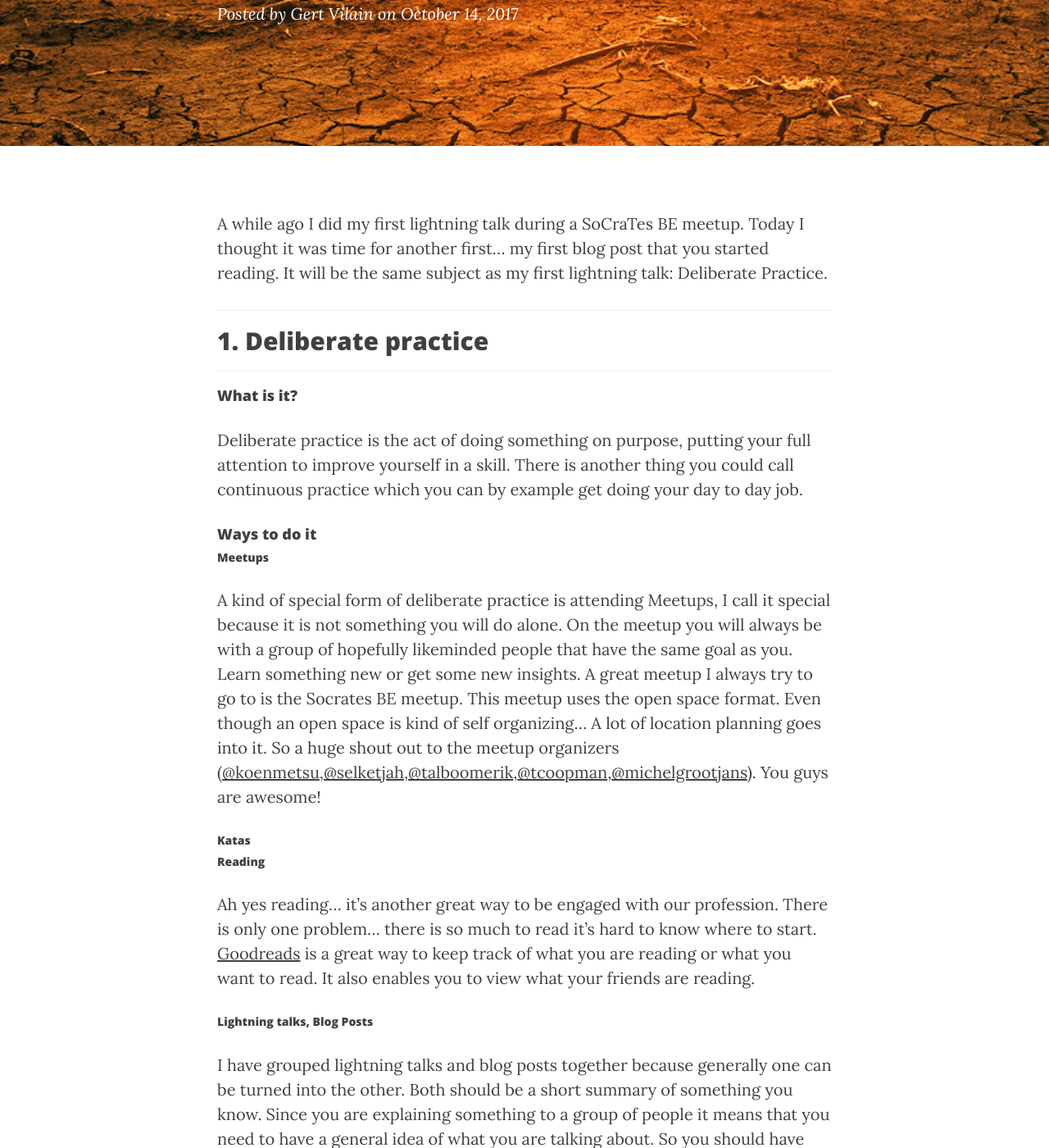
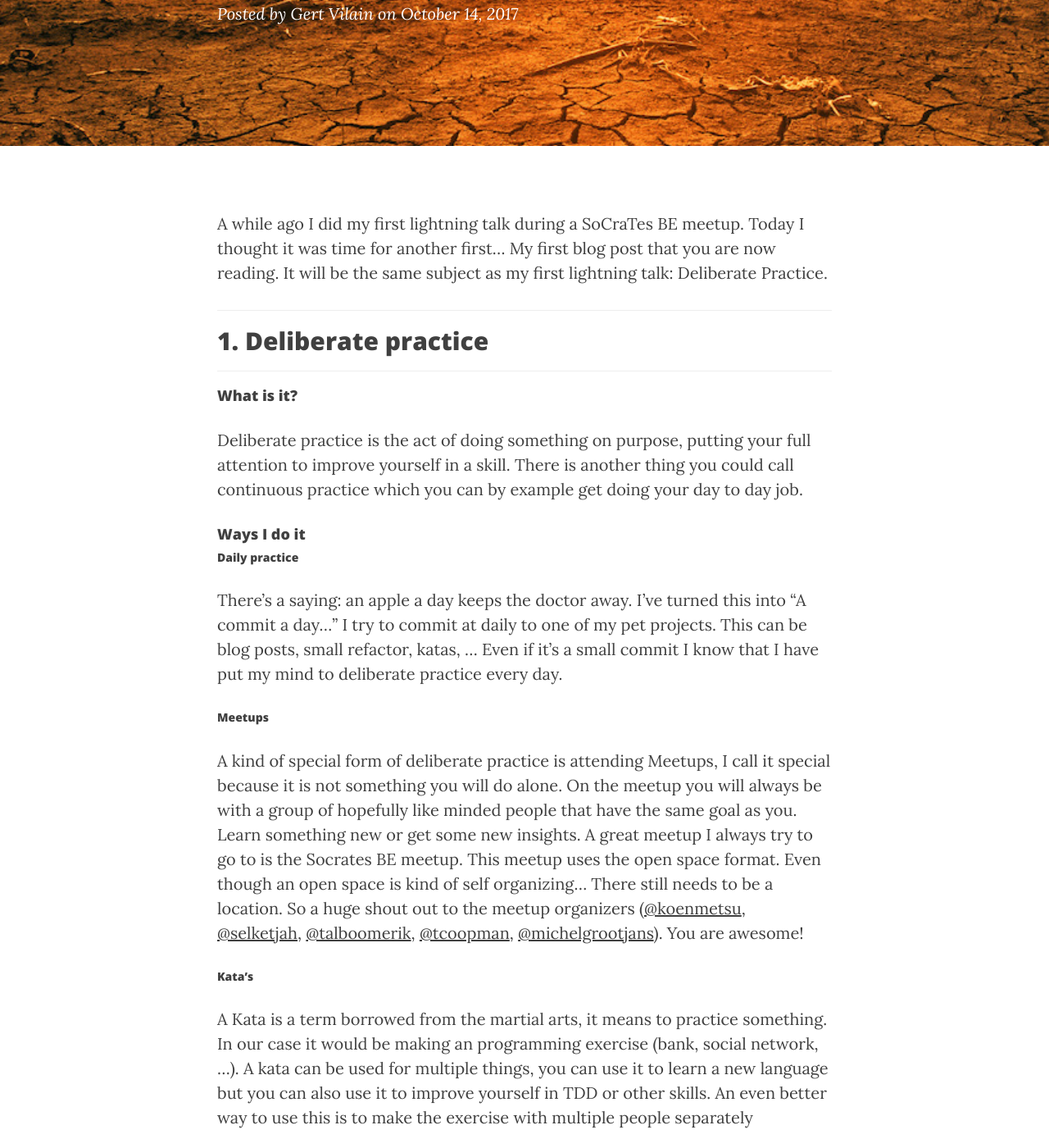
Before and after one commit to tripledio/tripledio.github.io, a Jekyll site: the page built from _posts/2017-10-14-Deliberate-Practice.md, in a window 1280 px wide and 1400 px high, scrolled down 235 px. Shown: the whole window at 82% size. Built offline with Jekyll 4.4.1, drawn with Linux system fonts in a browser that asks for light colours; nearby versions of some CDN libraries; some of the changed text lies outside the part shown.

Commit message:
Nearing the finish I think

```diff
--- a/_posts/2017-10-14-Deliberate-Practice.md
+++ b/_posts/2017-10-14-Deliberate-Practice.md
@@ -8,7 +8,7 @@ excerpt: A blog post about what deliberate practice is and how I do it
 ---
 
 A while ago I did my first lightning talk during a SoCraTes BE meetup. Today I thought it was time for another first...
-my first blog post that you started reading. It will be the same subject as my first lightning talk: Deliberate Practice.
+My first blog post that you are now reading. It will be the same subject as my first lightning talk: Deliberate Practice.
 
 ---
 
@@ -21,16 +21,24 @@ my first blog post that you started reading. It will be the same subject as my f
 Deliberate practice is the act of doing something on purpose, putting your full attention to improve yourself in a skill.
 There is another thing you could call continuous practice which you can by example get doing your day to day job.
 
-#### Ways to do it <a id="1.b"/>
+#### Ways I do it <a id="1.b"/>
+
+##### Daily practice
+There's a saying: an apple a day keeps the doctor away. I've turned this into "A commit a day..." I try to commit at daily to one of my pet projects.
+This can be blog posts, small refactor, katas, ... Even if it's a small commit I know that I have put my mind to deliberate practice every day.
 
 ##### Meetups
 A kind of special form of deliberate practice is attending Meetups, I call it special because it is not something you will do alone.
-On the meetup you will always be with a group of hopefully likeminded people that have the same goal as you.
+On the meetup you will always be with a group of hopefully like minded people that have the same goal as you.
 Learn something new or get some new insights. A great meetup I always try to go to is the Socrates BE meetup. This meetup uses the open space format.
-Even though an open space is kind of self organizing... A lot of location planning goes into it.
-So a huge shout out to the meetup organizers ([@koenmetsu](https://twitter.com/koenmetsu),[@selketjah](https://twitter.com/selketjah),[@talboomerik](https://twitter.com/talboomerik),[@tcoopman](https://twitter.com/tcoopman),[@michelgrootjans](https://twitter.com/michelgrootjans)).
-You guys are awesome!
-##### Katas
+Even though an open space is kind of self organizing... There still needs to be a location.
+So a huge shout out to the meetup organizers ([@koenmetsu](https://twitter.com/koenmetsu), [@selketjah](https://twitter.com/selketjah), [@talboomerik](https://twitter.com/talboomerik), [@tcoopman](https://twitter.com/tcoopman), [@michelgrootjans](https://twitter.com/michelgrootjans)).
+You are awesome!
+
+##### Kata's
+A Kata is a term borrowed from the martial arts, it means to practice something. In our case it would be making an programming exercise (bank, social network, ...).
+A kata can be used for multiple things, you can use it to learn a new language but you can also use it to improve yourself in TDD or other skills. An even better way to use this is to make the exercise with multiple people separately
+
 ##### Reading
 Ah yes reading... it's another great way to be engaged with our profession. There is only one problem... there is so much to read
 it's hard to know where to start. [Goodreads](https://goodreads.com) is a great way to keep track of what you are reading or what you want to read. It also enables you to view what your friends are reading.
```
Also changed, not shown: other parts of _posts/2017-10-14-Deliberate-Practice.md (+1 -1 lines).
